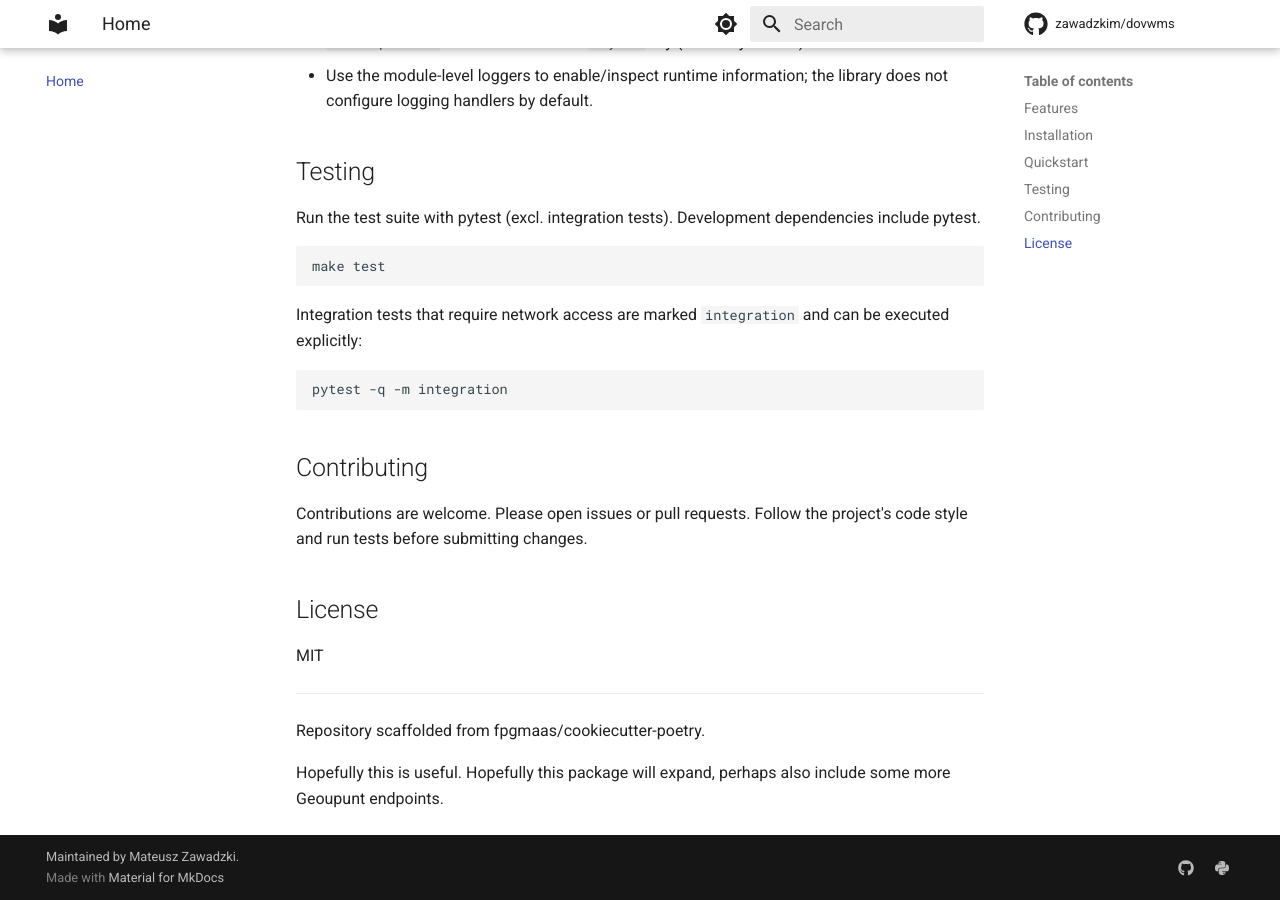
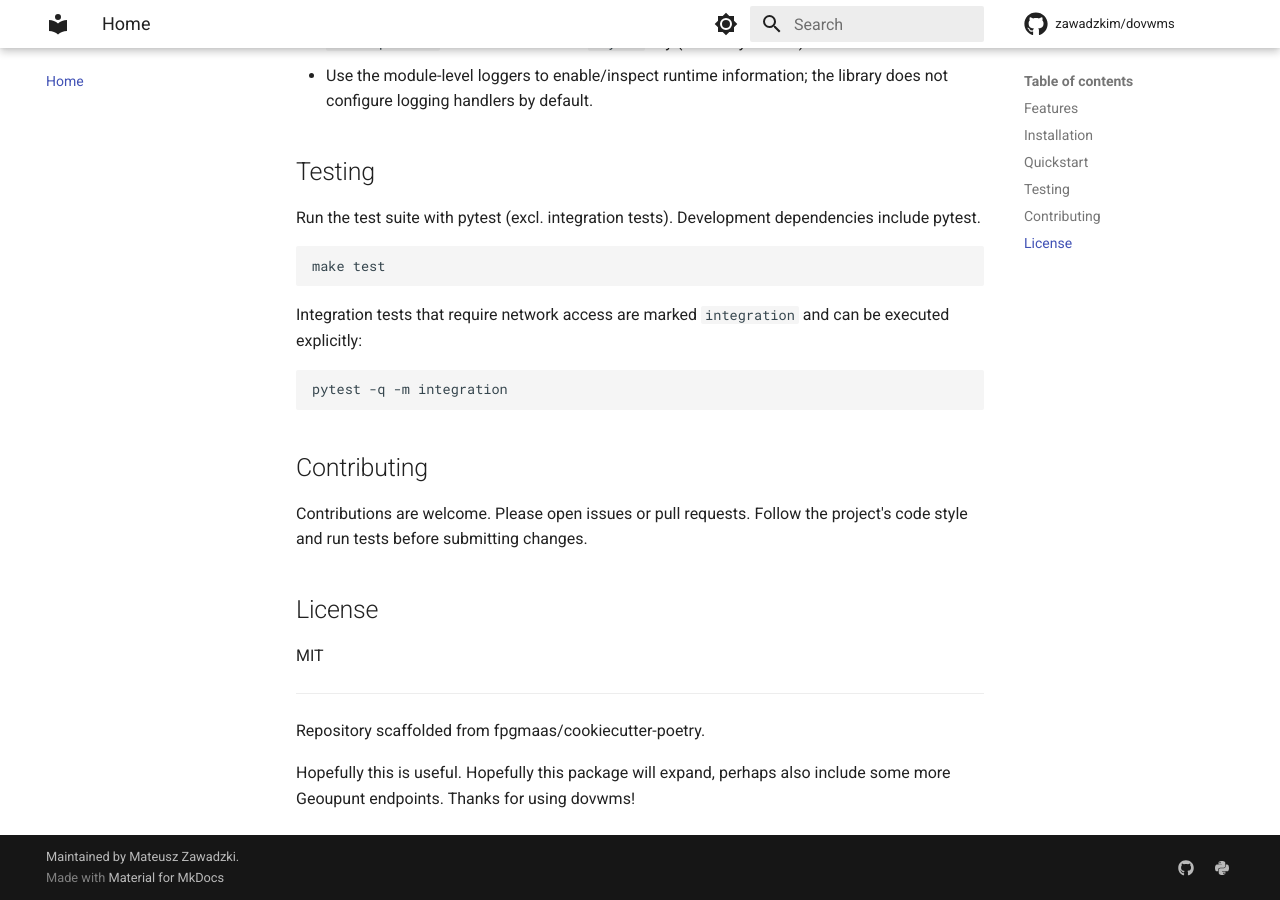
Before and after one commit to zawadzkim/dovwms, an MkDocs documentation site: the page built from docs/index.md, in a window 1280 px wide and 900 px high, scrolled down 1773 px. Built offline with MkDocs 1.6.1 and Material for MkDocs 9.7.7, drawn with Linux system fonts in a browser that asks for light colours; comment, search, counter and statistics services are not loaded.

Commit message:
docs: expand docs.

```diff
--- a/docs/index.md
+++ b/docs/index.md
@@ -1,3 +1,3 @@
 {% include "../README.md" %}
 
-Hopefully this is useful. Hopefully this package will expand, perhaps also include some more Geoupunt endpoints.
+Hopefully this is useful. Hopefully this package will expand, perhaps also include some more Geoupunt endpoints. Thanks for using dovwms!
```
